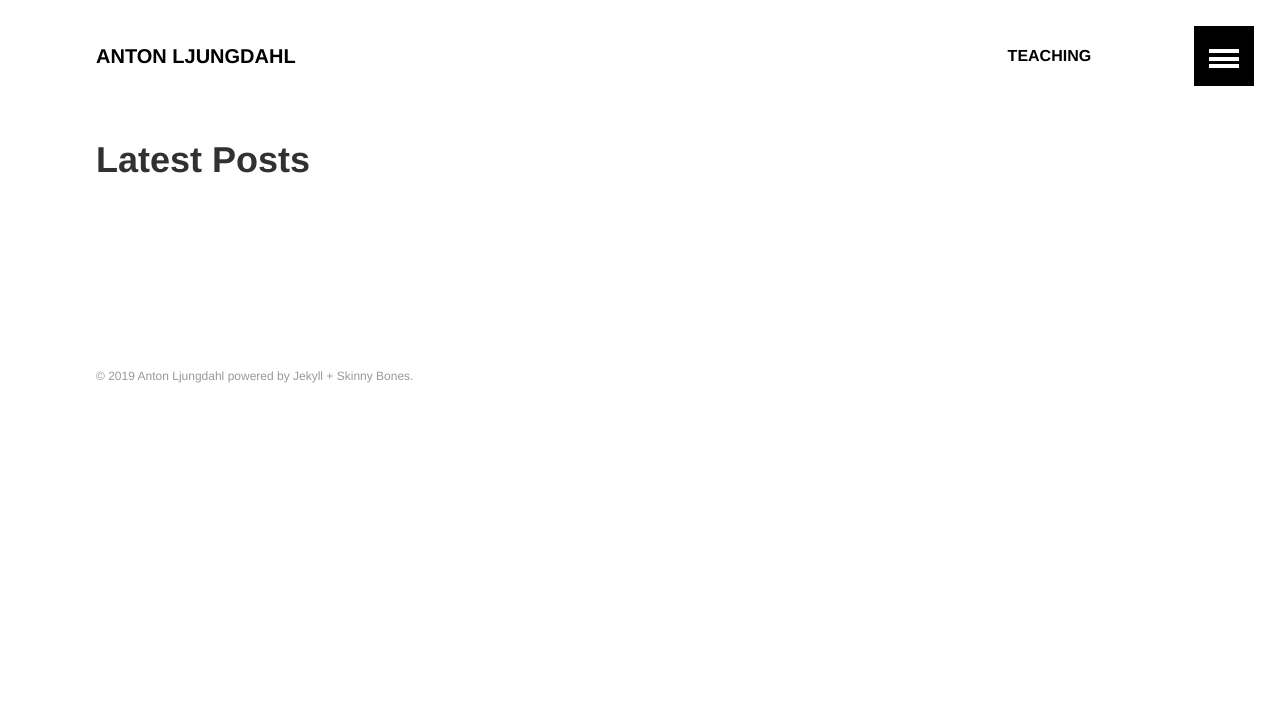
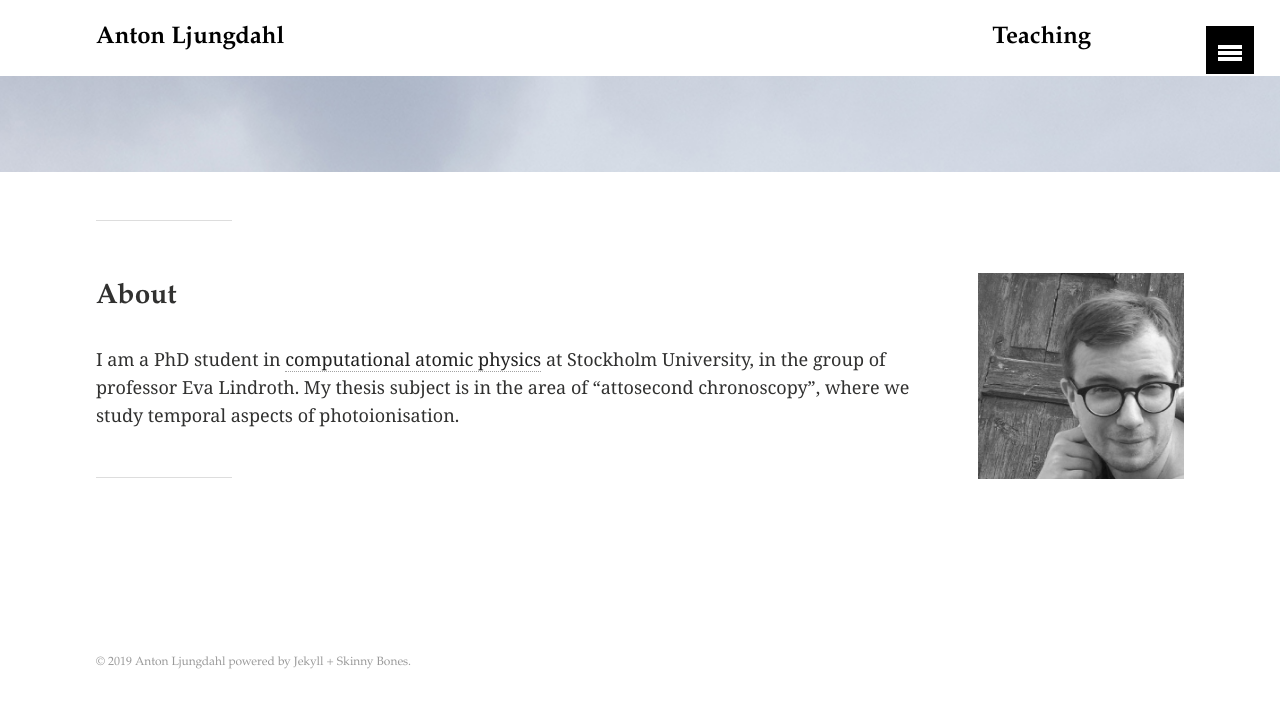
Before and after one commit to ljungdahl/ljungdahl.github.io, a Jekyll site: the page built from index.md, in a window 1280 px wide. Shown: the top 708 px of the page. Built offline with Jekyll 4.4.1, drawn with Linux system fonts in a browser that asks for light colours.

Commit message:
trixing skinny bones

```diff
--- a/_data/navigation.yml
+++ b/_data/navigation.yml
@@ -2,5 +2,5 @@
 
 - title: Teaching
   url: /teaching/
-  excerpt: "Information on my past and current teaching duties at Stockholm University"
+  excerpt: "Information and resources concerning my current and past teaching duties at Stockholm University."
   image:
--- /dev/null
+++ b/_layouts/home.html
@@ -0,0 +1,84 @@
+<!DOCTYPE html>
+<html>
+  <head>
+    <meta charset="utf-8">
+    <title>{% if page.title %}{{ page.title }} • {% endif %}{{ site.title }}</title>
+    {% if page.excerpt %}<meta name="description" content="{{ page.excerpt | strip_html }}">{% endif %}
+    {% if page.tags %}<meta name="keywords" content="{{ page.tags | join: ', ' }}">{% endif %}
+    {% if page.author %}
+      {% assign author = site.data.authors[page.author] %}{% else %}{% assign author = site.owner %}
+    {% endif %}
+    {% include open-graph.html %}
+    {% if author.google.plus %}<link rel="author" href="https://plus.google.com/{{ author.google.plus }}"/>{% endif %}
+
+    <link rel="canonical" href="{{ page.url | replace:'index.html','' | prepend: site.url }}">
+
+    <link href="{{ site.url }}/atom.xml" type="application/atom+xml" rel="alternate" title="{{ site.title }} Atom Feed">
+
+    <meta name="HandheldFriendly" content="True">
+    <meta name="MobileOptimized" content="320">
+    <meta name="viewport" content="width=device-width, initial-scale=1.0">
+    <meta http-equiv="cleartype" content="on">
+
+    <style>
+    .sliding-menu-content {
+      top: 0;
+      right: 0;
+      text-align: center;
+      visibility: hidden;
+      height: 100%;
+      width: 100%;
+      -webkit-transform: translateX(100%);
+      -moz-transform: translateX(100%);
+      -ms-transform: translateX(100%);
+      -o-transform: translateX(100%);
+      transform: translateX(100%);
+    }
+    </style>
+
+    <link rel="stylesheet" href="{{ site.url }}/css/main.css">
+    <!-- HTML5 Shiv and Media Query Support for IE -->
+    <!--[if lt IE 9]>
+      <script src="{{ site.url }}/js/vendor/html5shiv.min.js"></script>
+      <script src="{{ site.url }}/js/vendor/respond.min.js"></script>
+    <![endif]-->
+
+  </head>
+
+  <body>
+    {% include header.html %}
+    {% include navigation-sliding.html %}
+
+    {% if page.image.feature %}
+    <div class="page-lead" style="background-image:url({{ site.url }}/images/{{ page.image.feature }})">
+      <div class="wrap page-lead-content">
+      </div><!-- /.page-lead-content -->
+    </div><!-- /.page-lead -->
+    {% endif %}
+
+    <div id="page-wrapper">
+      {% include browser-upgrade.html %}
+
+      <div id="main" role="main">
+        <div class="wrap">
+          <div class="page-title">
+            <h1>{{ page.title }}</h1>
+            {% if page.excerpt %}<h2>{{ page.excerpt }}</h2>{% endif %}
+          </div>
+          <div class="archive-wrap">
+            <div class="page-content">
+              {{ content }}
+            </div><!-- /.page-content -->
+          </div class="archive-wrap"><!-- /.archive-wrap -->
+        </div><!-- /.wrap -->
+      </div><!-- /#main -->
+
+      {% include footer.html %}
+    </div>
+
+    <script src="{{ site.url }}/js/vendor/jquery-1.9.1.min.js"></script>
+    <script src="{{ site.url }}/js/main.js"></script>
+
+  </body>
+
+</html>
--- a/_sass/_layout.scss
+++ b/_sass/_layout.scss
@@ -29,9 +29,9 @@
 	color: $black;
 	font-family: $alt-font;
 	font-weight: 700;
-	@include font-size(20,no);
+	@include font-size(24,no);
 	line-height: .5 * $masthead-height; // half the height to center vertically
-	text-transform: uppercase;
+	//text-transform: uppercase;
 }
 
 
@@ -62,8 +62,8 @@
 				position: absolute;
 				top: 0;
 				left: 0;
-				height: 2px;
-				@include transition(width 0.3s);
+				height: 1px;
+				@include transition(width 0.1s);
 			}
 			&:before {
 				width: 100%;
@@ -103,10 +103,10 @@
 	li {
 		a {
 			font-weight: 700;
-			@include font-size(16,no);
+			@include font-size(24,no);
 			line-height: .5 * $masthead-height; // half the height to center vertically
 			color: $black;
-			text-transform: uppercase;
+			//text-transform: uppercase;
 		}
 	}
 }
--- a/_sass/_sliding-menu.scss
+++ b/_sass/_sliding-menu.scss
@@ -94,12 +94,12 @@
     }
     span {
       display: block;
-      @include font-size(32,no,1);
+      @include font-size(24,no,1);
       @include media($small) {
-        @include font-size(48,no,1);
+        @include font-size(24,no,1);
       }
       font-family: $base-font;
-      text-transform: uppercase;
+      //text-transform: uppercase;
       font-weight: 400;
     }
   }
--- a/_sass/_variables.scss
+++ b/_sass/_variables.scss
@@ -7,7 +7,7 @@
    ========================================================================== */
 
 $base-font                   	: Georgia,Times,"Times New Roman",serif;
-$heading-font                	: "Helvetica Neue","Segoe UI",Arial,sans-serif;
+$heading-font                	: "Palatino Linotype", "Book Antiqua", Palatino, serif; //"Segoe UI",Arial,sans-serif,"Helvetica Neue",;
 $caption-font                	: $base-font;
 $code-font                   	: monospace;
 $alt-font                    	: $heading-font;
@@ -23,6 +23,7 @@ $border-radius               	: 3px;
 
 $white                        : #fff;
 $black                        : #000;
+$graygray                     : #333333;
 
 $body-color                  	: #ebebeb;
 
@@ -81,14 +82,14 @@ $form-font-size              	: $doc-font-size;
    ========================================================================== */
 
 $sliding-menu-border-color	 	 : $black;
-$sliding-menu-background 		   : $black;
+$sliding-menu-background 		   : $graygray;
 $sliding-menu-color 	 		     : $white;
-$sliding-menu-background-hover : $black;
+$sliding-menu-background-hover : $graygray;
 $sliding-menu-color-hover	 	   : $white;
 $sliding-menu-border   			   : 1px solid $sliding-menu-border-color;
-$button-size		         	     : 30px;
-$transition						         : 0.3s; // increase this to see the transformations in slow-motion
-$sliding-menu-animation        : all 500ms cubic-bezier(.86,.01,.77,.78);
+$button-size		         	     : 24px;
+$transition						         : 0.1s; // increase this to see the transformations in slow-motion
+$sliding-menu-animation        : all 200ms cubic-bezier(.86,.01,.77,.78);
 
 /*
    Badge variables
@@ -107,4 +108,4 @@ $badge-font-color              : $white;
    Masthead variables
    ========================================================================== */
 
-$masthead-height: $button-size * 2;
+$masthead-height: $button-size * 1;
--- a/index.md
+++ b/index.md
@@ -1,7 +1,18 @@
 ---
-layout: archive
+layout: home
+image:
+  feature: beachsquare.jpg
 permalink: /
-title: "Latest Posts"
+title: " "
+---
+
+---
+
+<img style="float: right; padding-left:50px;" src="images/profpic1.jpg" width="256">
+
+### About
+I am a PhD student in [computational atomic physics](http://www.teori.atom.fysik.su.se/) at Stockholm University, in the group of professor Eva Lindroth. My thesis subject is in the area of "attosecond chronoscopy", where we study temporal aspects of photoionisation.
+
 ---
 
 <div class="tiles">
```
Also changed, not shown: images/beachedit1.jpg (added), images/beachsquare.jpg (added), images/profpic1.jpg (added).
